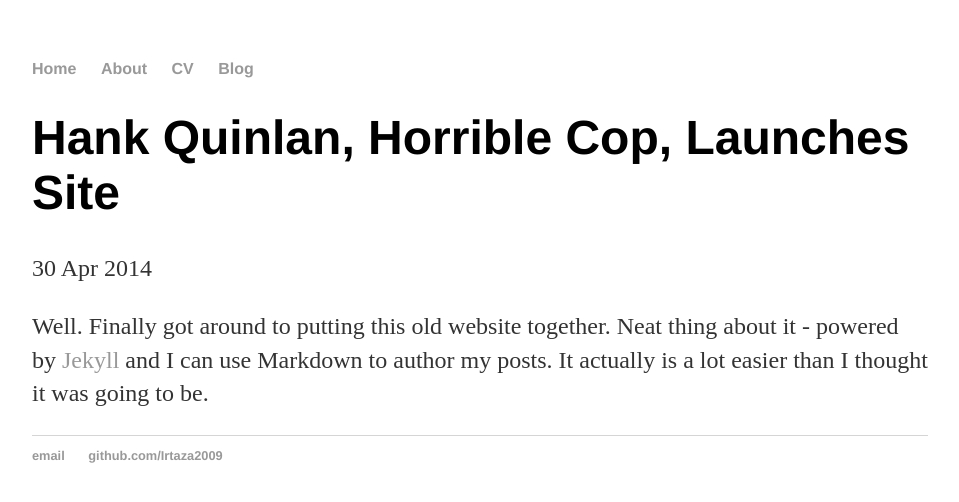
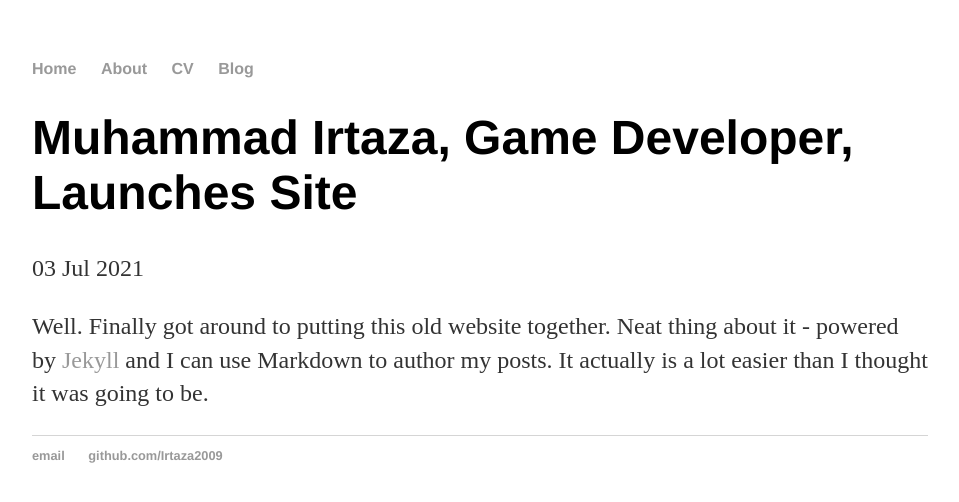
Before and after one commit to mujjazi/irtaza2009.github.io, a Jekyll site: the page built from _posts/2021-07-03-muhammad-irtaza-site-launched.md, in a window 1280 px wide. Shown: the top 502 px of the page, without its empty margins (160-1119 px from the left). Built offline with Jekyll 4.4.1, drawn with Linux system fonts in a browser that asks for light colours; comment, search, counter and statistics services are not loaded.

Commit message:
Update 2021-07-03-muhammad-irtaza-site-launched.md

```diff
--- a/_posts/2021-07-03-muhammad-irtaza-site-launched.md
+++ b/_posts/2021-07-03-muhammad-irtaza-site-launched.md
@@ -1,7 +1,7 @@
 ---
 layout: post
-title: "Hank Quinlan, Horrible Cop, Launches Site"
-date: 2014-04-30
+title: "Muhammad Irtaza, Game Developer, Launches Site"
+date: 2021-07-03
 ---
 
 Well. Finally got around to putting this old website together. Neat thing about it - powered by [Jekyll](http://jekyllrb.com) and I can use Markdown to author my posts.
```
